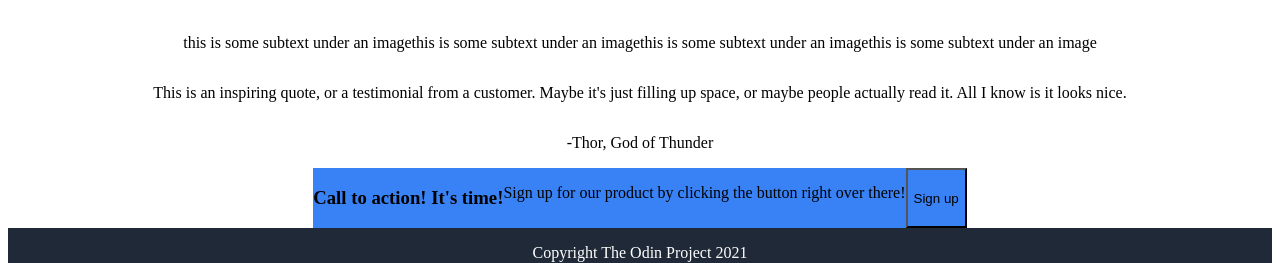
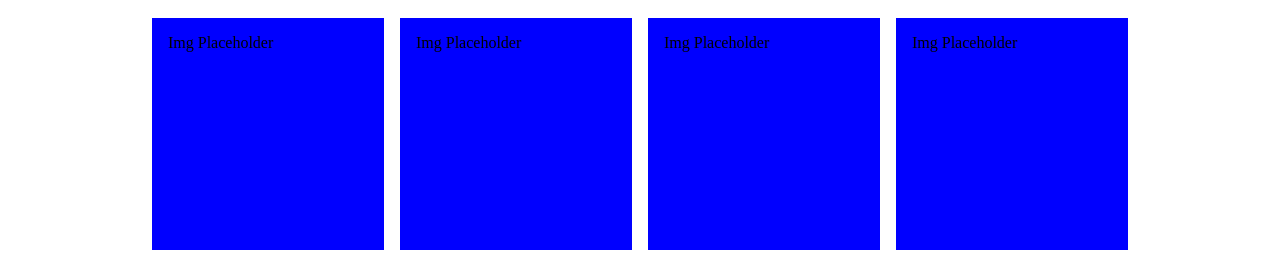
Before and after one commit to Benjamin1089/odin-landing-page, a plain HTML site: page index.html in a window 1280 px wide. Shown: the part 538-801 px from the top of the page. Drawn offline with Linux system fonts and the light colour scheme.

Commit message:
Space out images
Spaced out empty images in body

```diff
--- a/index.html
+++ b/index.html
@@ -37,10 +37,10 @@
         <div class="whiteblock">
             <h1>Some random information</h1>
             <div class="gallery">
-                <div class="smlimg"></div>
-                <div class="smlimg"></div>
-                <div class="smlimg"></div>
-                <div class="smlimg"></div>
+                <div class="smlimg">Img Placeholder</div>
+                <div class="smlimg">Img Placeholder</div>
+                <div class="smlimg">Img Placeholder</div>
+                <div class="smlimg">Img Placeholder</div>
             </div>
 
             <div class="details">
--- a/style.css
+++ b/style.css
@@ -32,7 +32,14 @@ button {
 }
 
 .smlimg {
-    border: blue;
+    background-color: blue;
+    border-color: blue;
+    border-width: 8px;
+    width: 200px;
+    height: 200px;
+    padding: 16px;
+    margin-left: 8px;
+    margin-right: 8px;
 }
 
 .gallery {
```
